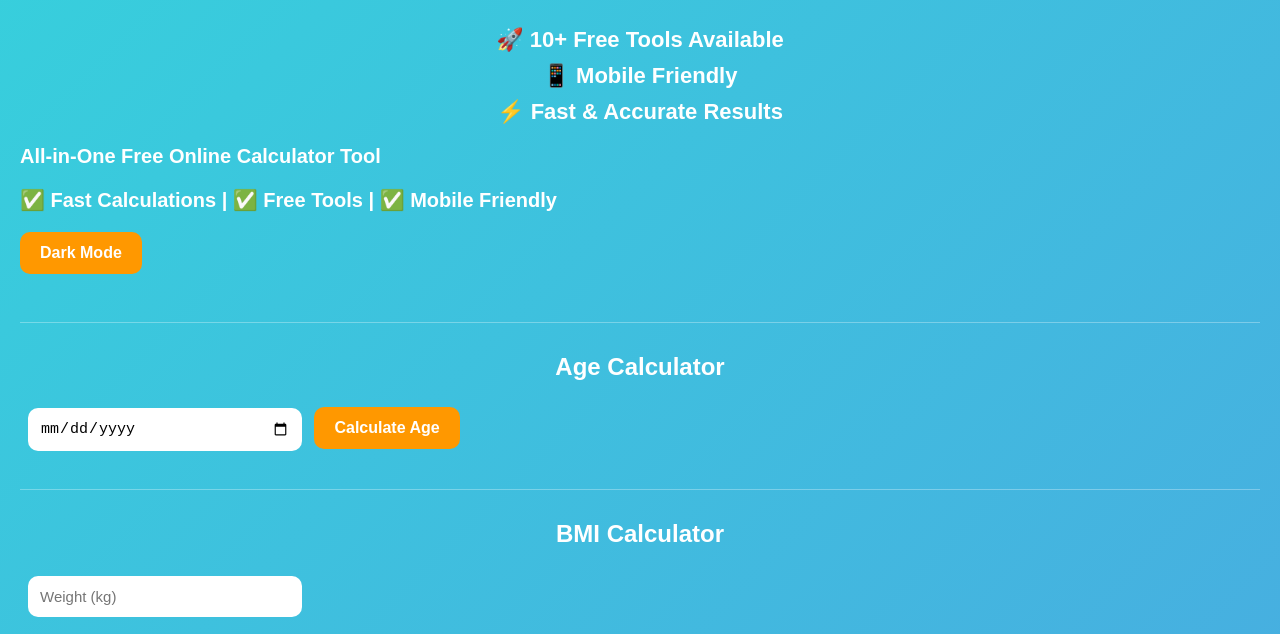
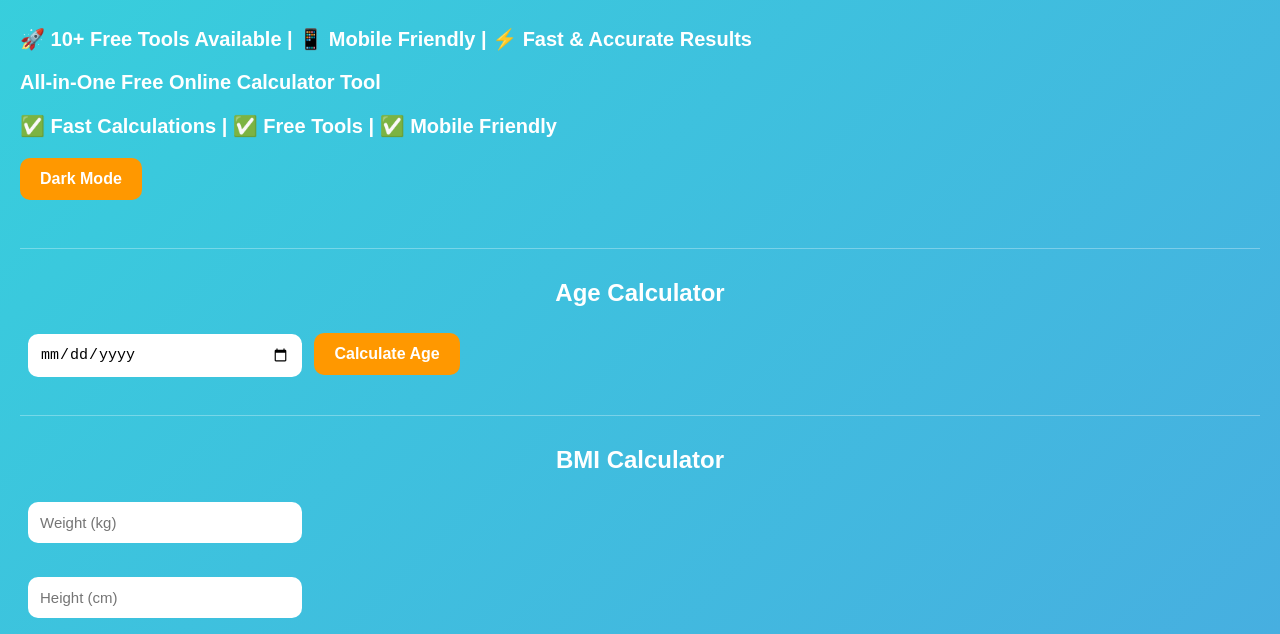
Before and after one commit to smartcalchub-official/smartcalchub, a plain HTML site: page index.html in a window 1280 px wide. Shown: the part 166-800 px from the top of the page. Drawn offline with Linux system fonts and the light colour scheme.

Commit message:
Update index.html

```diff
--- a/index.html
+++ b/index.html
@@ -20,11 +20,7 @@
 
 </nav>
 <h1>SmartCalcHub</h1>
-    <h3>🚀 10+ Free Tools Available</h3>
-
-<h3>📱 Mobile Friendly</h3>
-
-<h3>⚡ Fast & Accurate Results</h3>
+    <p>🚀 10+ Free Tools Available | 📱 Mobile Friendly | ⚡ Fast & Accurate Results</p>
 
 <p>All-in-One Free Online Calculator Tool</p>
 <p>✅ Fast Calculations | ✅ Free Tools | ✅ Mobile Friendly</p>
```
